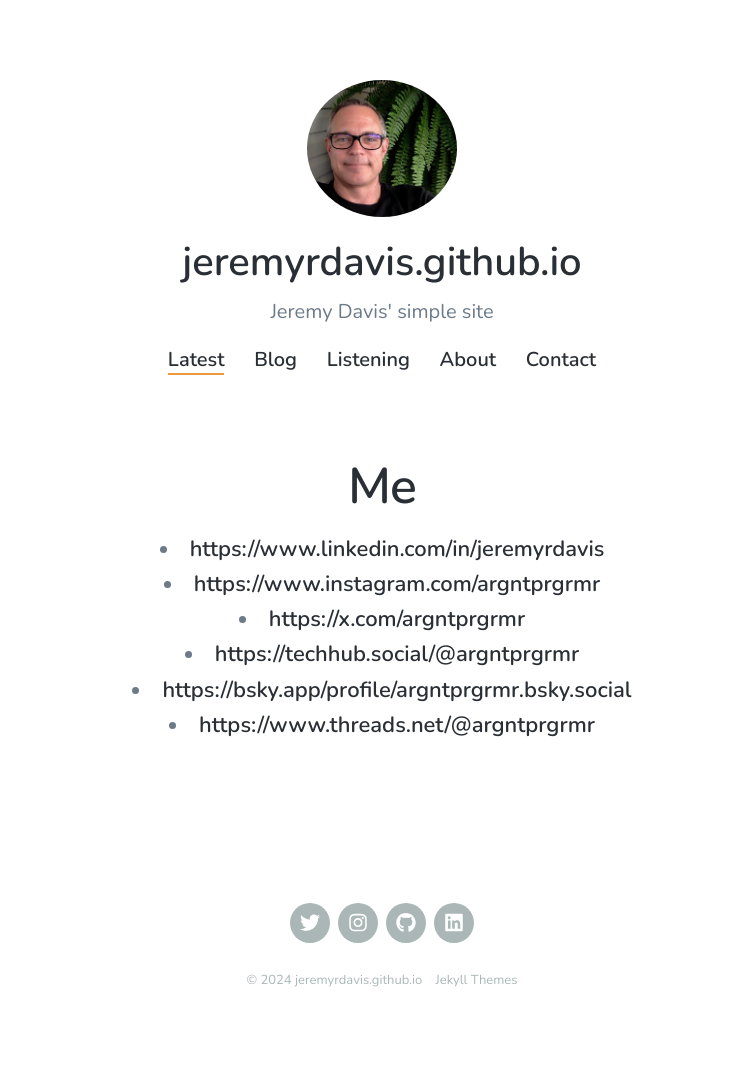
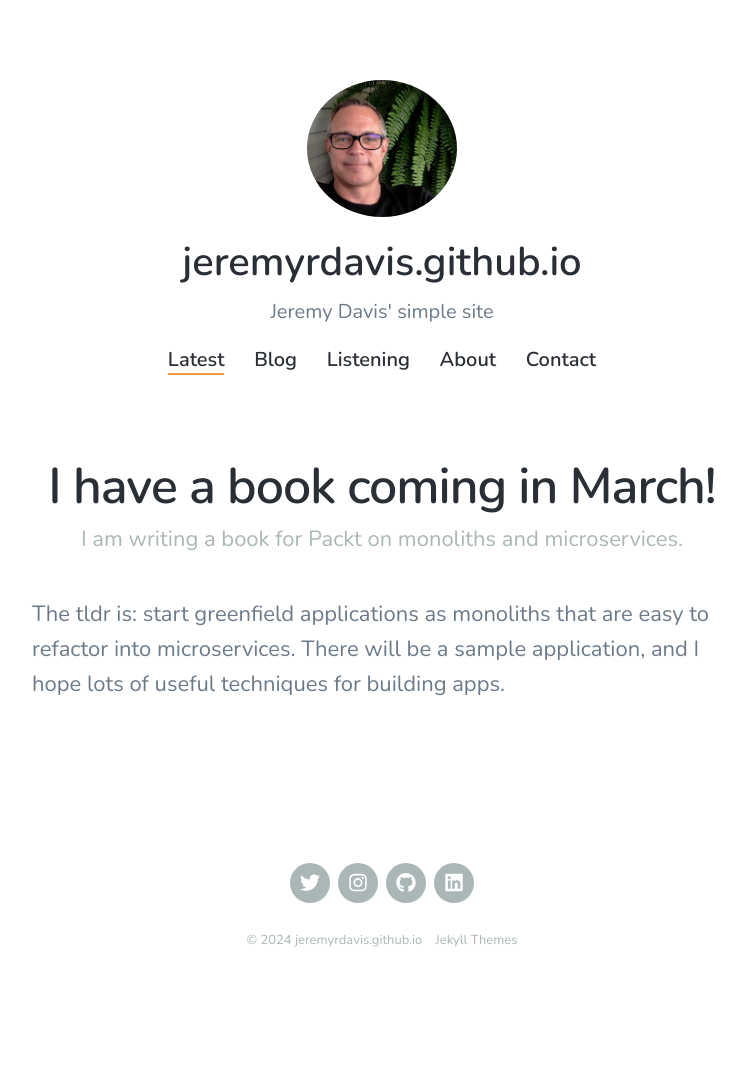
Before and after one commit to jeremyrdavis/jeremyrdavis.github.io, a Jekyll site: the page built from index.html, in a window 1280 px wide. Shown: the whole page, without its empty margins (258-1003 px from the left). Built offline with Jekyll 4.4.1, drawn with Linux system fonts in a browser that asks for light colours; nearby versions of some CDN libraries; after the commit the page ends 1027 px from its top, so only the background shows below that.

Commit message:
updated index

```diff
--- a/index.html
+++ b/index.html
@@ -5,21 +5,22 @@
 featured_image: /images/social.jpg
 ---
 
-<section class="single">
+<section class="listing single">
 
 	<div class="wrap">
-		<div align="center" >
 
-		<h1>{{ page.title }}</h1>
-		<ul>
-			<li><a href="https://www.linkedin.com/in/jeremyrdavis">https://www.linkedin.com/in/jeremyrdavis</a></li>
-			<li><a href="https://www.instagram.com/argntprgrmr">https://www.instagram.com/argntprgrmr</a></li>
-			<li><a href="https://x.com/argntprgrmr">https://x.com/argntprgrmr</a></li>
-			<li><a href="https://techhub.social/@argntprgrmr">https://techhub.social/@argntprgrmr</a></li>
-			<li><a href="https://bsky.app/profile/argntprgrmr.bsky.social">https://bsky.app/profile/argntprgrmr.bsky.social</a></li>
-			<li><a href="https://www.threads.net/@argntprgrmr">https://www.threads.net/@argntprgrmr</a></li>
-		</ul>
-		</div>
+			<article class="listing-post">
+
+					<div class="listing-post__header">
+							<h2 class="listing-post__title"><a href="/2024/07/24/packt-book.html">I have a book coming in March!</a></h2>
+							<p class="listing-post__subtitle">I am writing a book for Packt on monoliths and microservices.</p>
+					</div>
+					<div class="listing-post__content">
+							<p>The tldr is: start greenfield applications as monoliths that are easy to refactor into microservices.  There will be a sample application, and I hope lots of useful techniques for building apps.</p>
+					</div>
+
+			</article>
+
 	</div>
 
 </section>
```
Also changed, not shown: _posts/2024-07-24-packt-book.md (+1 -1 lines).
